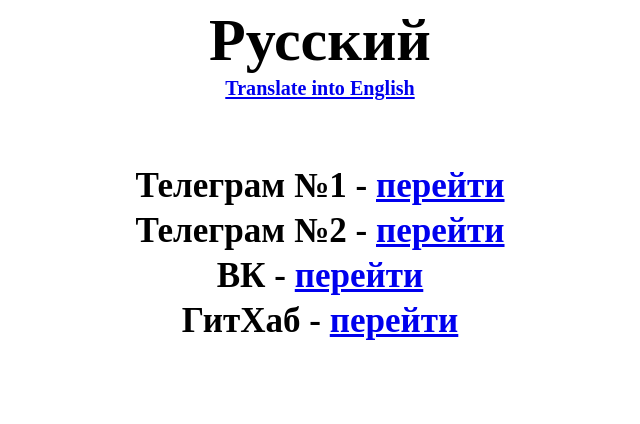
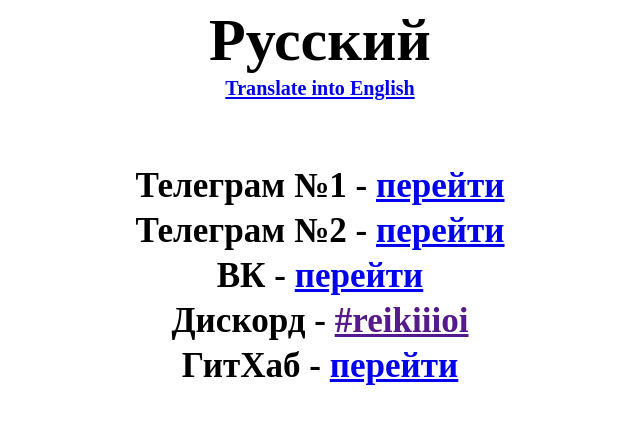
Before and after one commit to Reikiiioi/bio, a plain HTML site: page bio/ru/index.html in a window 1280 px wide. Shown: the whole page, without its empty margins (320-960 px from the left). Drawn offline with Linux system fonts and the light colour scheme.

Commit message:
Update index.html

```diff
--- a/bio/ru/index.html
+++ b/bio/ru/index.html
@@ -28,6 +28,11 @@
             </div>
             <div>
                 <h3>
+                    Дискорд - <a href="">#reikiiioi</a>
+                </h3>
+            </div>
+            <div>
+                <h3>
                     ГитХаб - <a href="https://github.com/Reikiiioi/bio">перейти</a>
                 </h3>
             </div><br><br><br><br><br><br><br><br>
```
